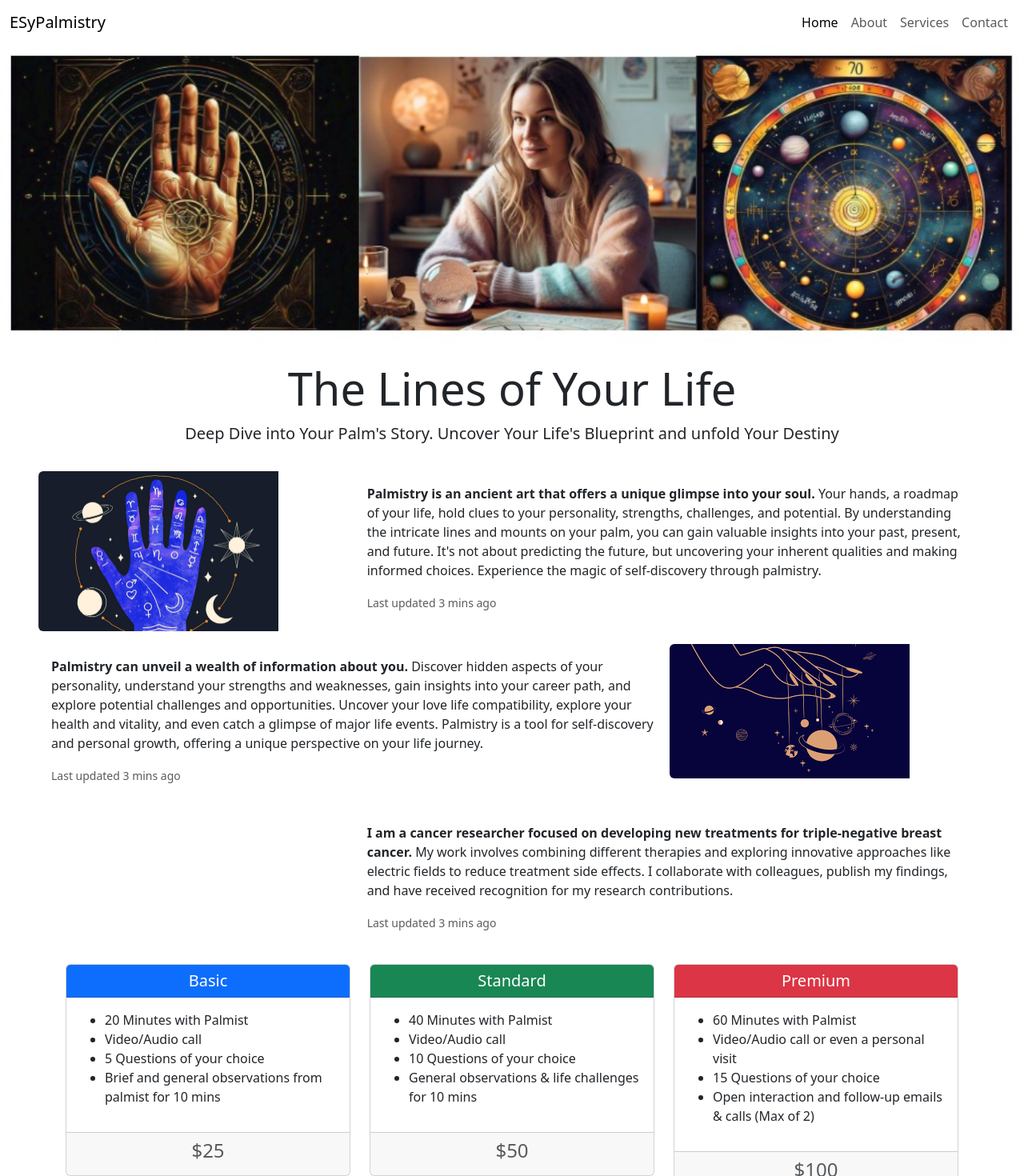
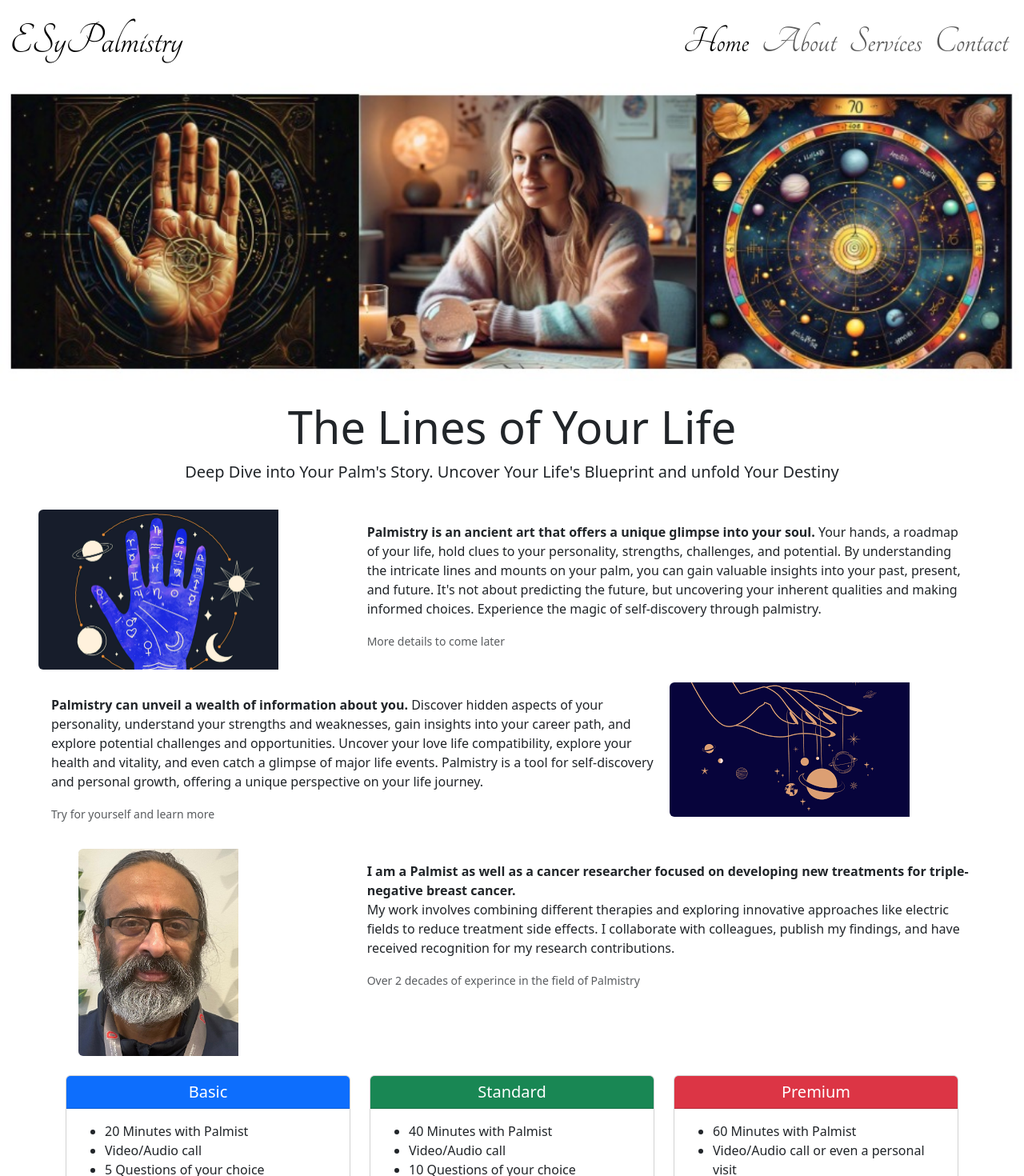
Before and after one commit to KrishnanSriram/reactpalmistry, a React (Create React App) app: page / in a window 1280 px wide. Shown: the top 1470 px of the page at 80% size. Built offline with nearby package versions, Linux system fonts and the light colour scheme.

Commit message:
Fix minor issues

```diff
--- a/public/index.html
+++ b/public/index.html
@@ -24,6 +24,9 @@
     -->
   <link rel="stylesheet" href="https://cdnjs.cloudflare.com/ajax/libs/animate.css/3.5.2/animate.min.css">
   <link rel="stylesheet" href="https://cdnjs.cloudflare.com/ajax/libs/animate.css/4.1.1/animate.min.css" />
+  <link rel="preconnect" href="https://fonts.gstatic.com">
+  <link rel="stylesheet" href="https://fonts.googleapis.com/css?family=Tangerine">
+  <link href="https://fonts.googleapis.com/css?family=Roboto:300,400" rel="stylesheet">
   <title>React App</title>
 </head>
 
--- a/src/component/aboutme.js
+++ b/src/component/aboutme.js
@@ -1,19 +1,24 @@
 import React from 'react';
 import './css/cardimage.css';
 import './css/cardanimations.css';
-// import image4 from './images/image4.jpg';
+import palmist from './images/palmist.jpeg';
 
 export const AboutMe = () => {
   return (
     <div id="about" className="card mb-3 my-3 mx-5 border-0 text-align-center">
       <div className="row g-0">
-        <div className="col-md-4"></div>
+        <div className="col-md-4">
+          <img src={palmist}
+          className="img-fluid rounded-start fixed-size-portrait-image" alt="left Card"/>
+        </div>
         <div className="col-md-8">
           <div className="card-body">
             <p className="card-text">
-            <b>I am a cancer researcher focused on developing new treatments for triple-negative breast cancer.</b> My work involves combining different therapies and exploring innovative approaches like electric fields to reduce treatment side effects. I collaborate with colleagues, publish my findings, and have received recognition for my research contributions.
+            <b>I am a Palmist as well as a cancer researcher focused on developing new treatments for triple-negative breast cancer.</b>
+            <p>My work involves combining different therapies and exploring innovative approaches like electric fields to reduce treatment side effects. I collaborate with colleagues, publish my findings, and have received recognition for my research contributions.
             </p>
-            <p className="card-text"><small className="text-muted">Last updated 3 mins ago</small></p>
+            </p>
+            <p className="card-text"><small className="text-muted">Over 2 decades of experince in the field of Palmistry</small></p>
           </div>
         </div>
       </div>
--- a/src/component/cardleftimage.js
+++ b/src/component/cardleftimage.js
@@ -3,28 +3,6 @@ import './css/cardimage.css';
 import './css/cardanimations.css';
 import image4 from './images/image4.jpg';
 
-/*
-export const CardLeftImage = () => {
-  return (
-    <div className="card mb-3 my-3 mx-5 border-0 text-align-center">
-      <div className="row g-0">
-        <div className="col-md-4 zoom-in">
-          <img src={image4}
-            className="img-fluid rounded-start fixed-size-image" alt="Card Image"/>
-        </div>
-        <div className="col-md-8 fade-in">
-          <div className="card-body">
-            <p className="card-text">
-            Lorem ipsum dolor sit amet, consectetur adipiscing elit, sed do eiusmod tempor incididunt ut labore et dolore magna aliqua. Ut enim ad minim veniam, quis nostrud exercitation ullamco laboris nisi ut aliquip ex ea commodo consequat. Duis aute irure dolor in reprehenderit in voluptate velit esse cillum dolore eu fugiat nulla pariatur. Excepteur sint occaecat cupidatat non proident, sunt in culpa qui officia deserunt mollit anim id est laborum.
-            </p>
-            <p className="card-text"><small className="text-muted">Last updated 3 mins ago</small></p>
-          </div>
-        </div>
-      </div>
-    </div>
-  );
-}
-*/
 
 export const CardLeftImage = () => {
   return (
@@ -39,7 +17,7 @@ export const CardLeftImage = () => {
             <p className="card-text">
             <b>Palmistry is an ancient art that offers a unique glimpse into your soul.</b> Your hands, a roadmap of your life, hold clues to your personality, strengths, challenges, and potential. By understanding the intricate lines and mounts on your palm, you can gain valuable insights into your past, present, and future. It's not about predicting the future, but uncovering your inherent qualities and making informed choices. Experience the magic of self-discovery through palmistry.
             </p>
-            <p className="card-text"><small className="text-muted">Last updated 3 mins ago</small></p>
+            <p className="card-text"><small className="text-muted">More details to come later</small></p>
           </div>
         </div>
       </div>
--- a/src/component/cardrightimage.js
+++ b/src/component/cardrightimage.js
@@ -2,29 +2,6 @@ import React from 'react';
 import './css/cardimage.css';
 import './css/cardanimations.css';
 import image5 from './images/image5.jpg'
-
-/*
-export const CardRightImage = () => {
-  return (
-    <div className="card mb-3 my-3 mx-5 border-0">
-      <div className="row g-0">
-        <div className="col-md-8 fade-in">
-          <div className="card-body">
-            <p className="card-text">
-            Lorem ipsum dolor sit amet, consectetur adipiscing elit, sed do eiusmod tempor incididunt ut labore et dolore magna aliqua. Ut enim ad minim veniam, quis nostrud exercitation ullamco laboris nisi ut aliquip ex ea commodo consequat. Duis aute irure dolor in reprehenderit in voluptate velit esse cillum dolore eu fugiat nulla pariatur. Excepteur sint occaecat cupidatat non proident, sunt in culpa qui officia deserunt mollit anim id est laborum.
-            </p>
-            <p className="card-text"><small className="text-muted">Last updated 3 mins ago</small></p>
-          </div>
-        </div>
-        <div className="col-md-4 zoom-in">
-          <img src={image5}
-            className="img-fluid rounded-start fixed-size-image" alt="Card Image"/>
-        </div>
-      </div>
-    </div>
-  );
-}
-*/
 
 export const CardRightImage = () => {
   return (
@@ -35,7 +12,7 @@ export const CardRightImage = () => {
             <p className="card-text">
             <b>Palmistry can unveil a wealth of information about you.</b> Discover hidden aspects of your personality, understand your strengths and weaknesses, gain insights into your career path, and explore potential challenges and opportunities. Uncover your love life compatibility, explore your health and vitality, and even catch a glimpse of major life events. Palmistry is a tool for self-discovery and personal growth, offering a unique perspective on your life journey.
             </p>
-            <p className="card-text"><small className="text-muted">Last updated 3 mins ago</small></p>
+            <p className="card-text"><small className="text-muted">Try for yourself and learn more</small></p>
           </div>
         </div>
         <div className="col-md-4">
--- a/src/component/css/cardimage.css
+++ b/src/component/css/cardimage.css
@@ -2,6 +2,13 @@
   width: 300px;
   height: 200px;
   object-fit: cover;
+}
+
+.fixed-size-portrait-image {
+  width: 200px;
+  height: 100px;
+  object-fit: cover;
+  margin-left: 50px;
 }
 
 /* Zoom-In Effect */
--- a/src/component/css/headerimage.css
+++ b/src/component/css/headerimage.css
@@ -10,6 +10,15 @@
   object-fit: cover; /* Ensure the image covers the entire content area */
 }
 
+h3:hover {
+  color: red;
+}
+
+.font-cursive {
+  font-family: 'Tangerine', serif;
+  font-size: 48px;
+}
+
 /* Zoom-In Effect
 .card img {
   transition: transform 0.3s ease;
--- a/src/component/navigationbar.js
+++ b/src/component/navigationbar.js
@@ -5,22 +5,22 @@ export const NavigationBar = () => {
     <header>
       <nav className="navbar navbar-expand-lg navbar-light bg-white">
         <div className="container-fluid">
-          <a className="navbar-brand" href="/">ESyPalmistry</a>
+          <a className="navbar-brand" href="/"><span className='display-4 font-cursive'>ESyPalmistry</span></a>
           <button className="navbar-toggler" type="button" data-bs-toggle="collapse" data-bs-target="#navbarNav" aria-controls="navbarNav" aria-expanded="false" aria-label="Toggle navigation">
             <span className="navbar-toggler-icon"></span>
           </button>
           <div className="collapse navbar-collapse" id="navbarNav">
             <ul className="navbar-nav ms-auto">
-              <li className="nav-item">
+              <li className="nav-item font-cursive">
                 <a className="nav-link active" aria-current="page" href="/">Home</a>
               </li>
-              <li className="nav-item">
+              <li className="nav-item font-cursive">
                 <a className="nav-link" href="#about">About</a>
               </li>
-              <li className="nav-item">
+              <li className="nav-item font-cursive">
                 <a className="nav-link" href="#services">Services</a>
               </li>
-              <li className="nav-item">
+              <li className="nav-item font-cursive">
                 <a className="nav-link" href="#contact">Contact</a>
               </li>
             </ul>
```
Also changed, not shown: src/component/images/palmist.jpeg (added).
